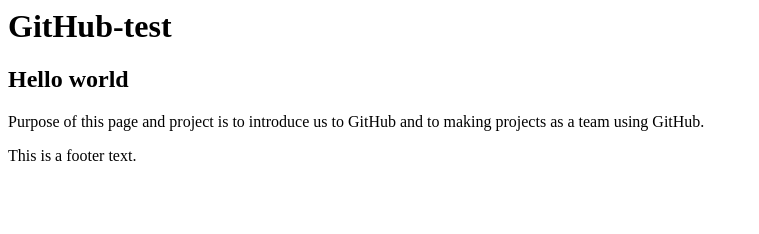
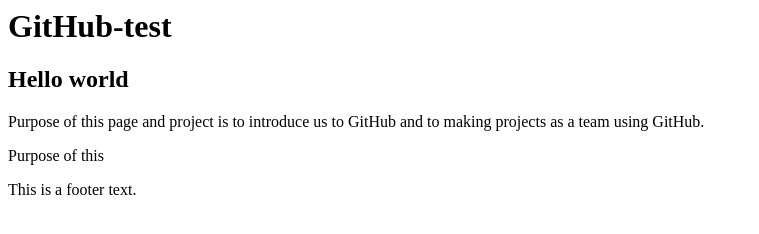
Before and after one commit to IS-test/is-collab-test, a plain HTML site: page index.html in a window 1280 px wide. Shown: the whole page, without its empty margins (0-759 px from the left). Drawn offline with Linux system fonts and the light colour scheme.

Commit message:
Update index.html

```diff
--- a/index.html
+++ b/index.html
@@ -13,6 +13,7 @@
   <main>
     <h2>Hello world</h2>
     <p>Purpose of this page and project is to introduce us to GitHub and to making projects as a team using GitHub.</p>
+    <p>Purpose of this</p>
   </main>
 
   <footer>
```
